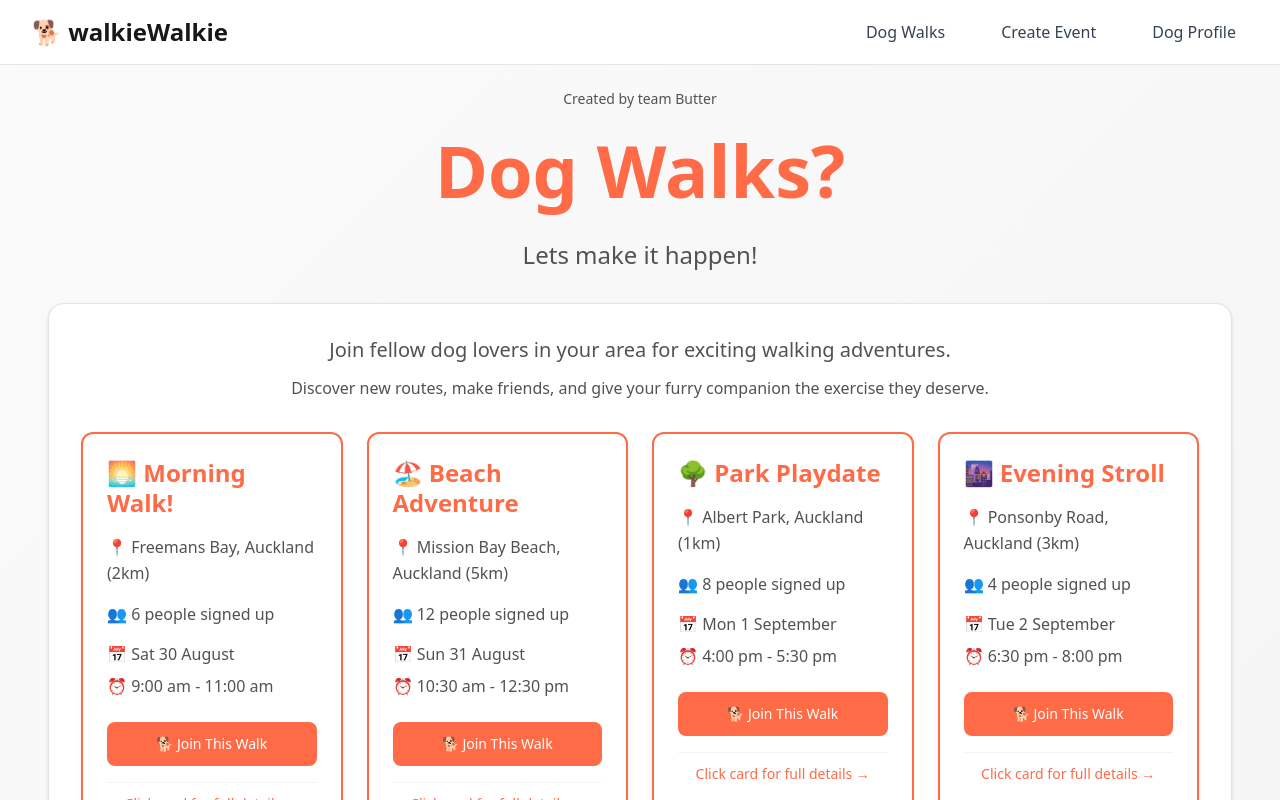
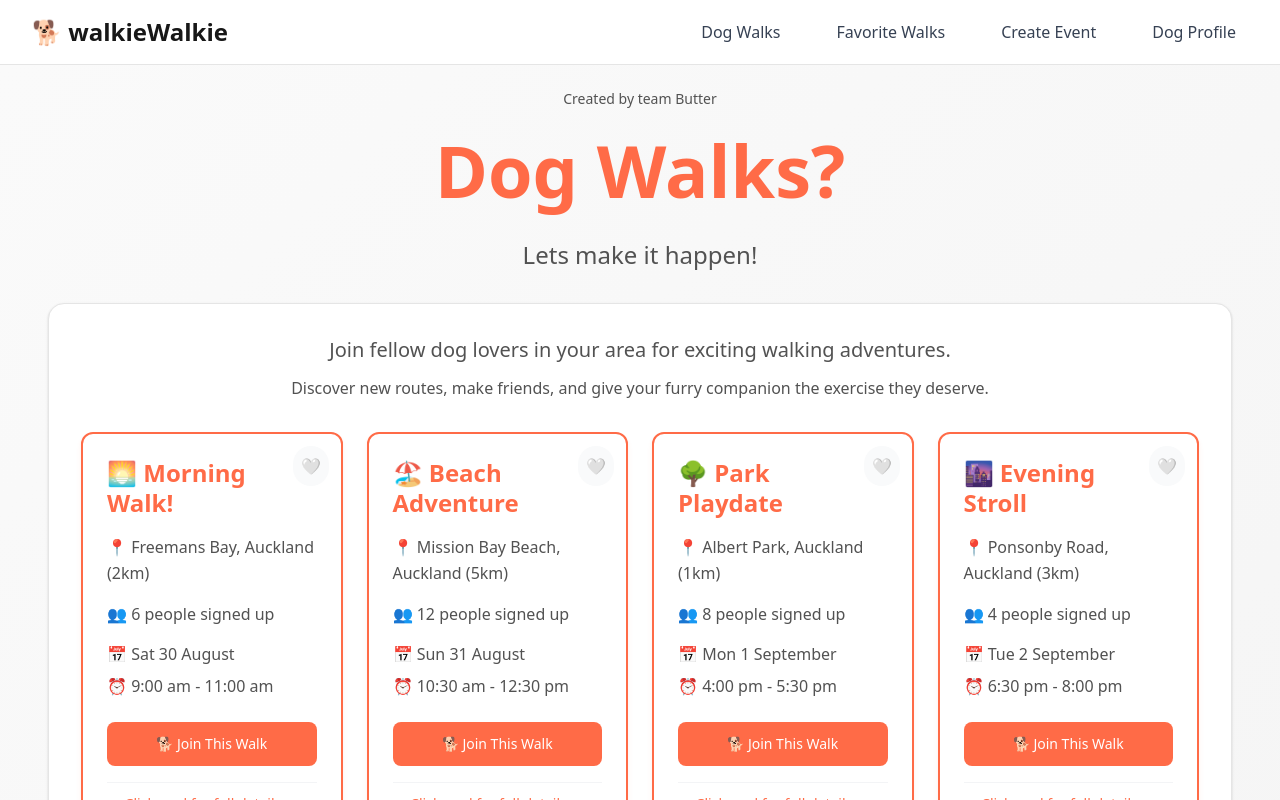
Before and after one commit to Nicoconut1997/walkieWalkie, a React (Vite) app: page / in a window 1280 px wide. Shown: the top 800 px of the page. Built offline with nearby package versions, Linux system fonts and the light colour scheme.

Commit message:
favourite walks

```diff
--- a/src/App.jsx
+++ b/src/App.jsx
@@ -6,6 +6,7 @@ import { Home } from './pages/Home';
 import { DogWalks } from './pages/DogWalks';
 import { DogProfile } from './pages/DogProfile';
 import { CreateEvent } from './pages/CreateEvent';
+import { FavoriteWalks } from './pages/FavoriteWalks';
 import { EventDetails } from './pages/EventDetails';
 
 function App() {
@@ -20,6 +21,7 @@ function App() {
 					<Routes>
 						<Route path='/' element={<Home />} />
 						<Route path='/walks' element={<DogWalks />} />
+						<Route path='/favorites' element={<FavoriteWalks />} />
 						<Route path='/profile' element={<DogProfile />} />
 						<Route path='/create-event' element={<CreateEvent />} />
 						<Route path='/event/:id' element={<EventDetails />} />
--- a/src/components/EventCard.jsx
+++ b/src/components/EventCard.jsx
@@ -1,6 +1,7 @@
 // EventCard - Reusable component for displaying dog walking events
-// Displays event title, location, attendee count, date and time
+// Displays event title, location, attendee count, date and time with favorite functionality
 
+import { useState, useEffect } from 'react';
 import PropTypes from 'prop-types';
 import { Link, useNavigate } from 'react-router-dom';
 
@@ -15,12 +16,28 @@ export const EventCard = ({
 	emoji = '🌅',
 	showCreateButton = false,
 }) => {
+	// Component state
+	const [isFavorited, setIsFavorited] = useState(false);
 	const navigate = useNavigate();
 
 	// Variables / constants
 	const timeRange = `${startTime} - ${endTime}`;
 	const attendeeText = `${attendeeCount} people signed up`;
 
+	// Load favorite status from localStorage
+	useEffect(() => {
+		const savedFavorites = localStorage.getItem('walkieWalkie_favorites');
+		if (savedFavorites) {
+			try {
+				const parsedFavorites = JSON.parse(savedFavorites);
+				setIsFavorited(parsedFavorites.includes(id.toString()));
+			} catch (error) {
+				console.error('Error loading favorites:', error);
+			}
+		}
+	}, [id]);
+
+	// Functions
 	const handleCreateEvent = e => {
 		e.preventDefault();
 		e.stopPropagation();
@@ -34,15 +51,58 @@ export const EventCard = ({
 		alert('🎉 Join event functionality coming soon!');
 	};
 
+	const handleFavoriteToggle = e => {
+		e.preventDefault();
+		e.stopPropagation();
+
+		try {
+			const savedFavorites = localStorage.getItem('walkieWalkie_favorites');
+			let favorites = savedFavorites ? JSON.parse(savedFavorites) : [];
+
+			const eventIdString = id.toString();
+
+			if (isFavorited) {
+				// Remove from favorites
+				favorites = favorites.filter(favId => favId !== eventIdString);
+				setIsFavorited(false);
+			} else {
+				// Add to favorites
+				favorites.push(eventIdString);
+				setIsFavorited(true);
+			}
+
+			localStorage.setItem('walkieWalkie_favorites', JSON.stringify(favorites));
+
+			// Dispatch custom event to notify other components
+			window.dispatchEvent(new CustomEvent('favoritesUpdated'));
+		} catch (error) {
+			console.error('Error updating favorites:', error);
+		}
+	};
+
 	// Return clickable card
 	return (
+		<div className='relative walkie-card bg-white rounded-xl border border-gray-200 shadow-sm p-4 sm:p-5 lg:p-6 max-w-sm w-full hover:transform hover:scale-105 transition-all duration-200'>
+			{/* Favorite Heart Button */}
+			<button
+				onClick={handleFavoriteToggle}
+				className={`absolute top-3 right-3 p-2 rounded-full transition-all duration-200 touch-manipulation ${
+					isFavorited
+						? 'text-red-500 bg-red-50 hover:bg-red-100'
+						: 'text-gray-400 bg-gray-50 hover:bg-gray-100 hover:text-red-500'
+				}`}
+				aria-label={isFavorited ? 'Remove from favorites' : 'Add to favorites'}
+			>
+				{isFavorited ? '❤️' : '🤍'}
+			</button>
+
 			<Link
 				to={`/event/${id}`}
-			className='block walkie-card bg-white rounded-xl border border-gray-200 shadow-sm p-4 sm:p-5 lg:p-6 max-w-sm w-full hover:transform hover:scale-105 transition-all duration-200 cursor-pointer no-underline'
+				className='block no-underline'
 			>
 				<div className='space-y-3 sm:space-y-4'>
 					{/* Event Title */}
-				<h3 className='walkie-main-title text-lg sm:text-xl lg:text-2xl font-bold text-left leading-tight'>
+					<h3 className='walkie-main-title text-lg sm:text-xl lg:text-2xl font-bold text-left leading-tight pr-12'>
 						{emoji} {title}
 					</h3>
 
@@ -95,6 +155,7 @@ export const EventCard = ({
 					</div>
 				</div>
 			</Link>
+		</div>
 	);
 };
 
--- a/src/components/Navigation.jsx
+++ b/src/components/Navigation.jsx
@@ -13,6 +13,7 @@ export const Navigation = () => {
 
 	const navItems = [
 		{ name: 'Dog Walks', path: '/walks' },
+		{ name: 'Favorite Walks', path: '/favorites' },
 		{ name: 'Create Event', path: '/create-event' },
 		{ name: 'Dog Profile', path: '/profile' },
 	];
--- /dev/null
+++ b/src/pages/FavoriteWalks.jsx
@@ -0,0 +1,121 @@
+// FavoriteWalks - Page for viewing user's favorite dog walking events
+// Shows all events that user has favorited with heart functionality
+
+import { useState, useEffect } from 'react';
+import { Link } from 'react-router-dom';
+import { EventsList } from '../components/EventsList';
+import { sampleEvents } from '../data/sampleEvents';
+
+export const FavoriteWalks = () => {
+	// Component state
+	const [favoriteEvents, setFavoriteEvents] = useState([]);
+	const [userEvents, setUserEvents] = useState([]);
+
+	// Function to load favorites
+	const loadFavorites = () => {
+		const savedFavorites = localStorage.getItem('walkieWalkie_favorites');
+		if (savedFavorites) {
+			try {
+				const parsedFavorites = JSON.parse(savedFavorites);
+
+				// Load user-created events
+				const savedUserEvents = localStorage.getItem('walkieWalkie_events');
+				const parsedUserEvents = savedUserEvents ? JSON.parse(savedUserEvents) : [];
+				setUserEvents(parsedUserEvents);
+
+				// Combine all events to find favorites
+				const allEvents = [...sampleEvents, ...parsedUserEvents];
+				const favorites = allEvents.filter(event =>
+					parsedFavorites.includes(event.id.toString())
+				);
+
+				setFavoriteEvents(favorites);
+			} catch (error) {
+				console.error('Error loading favorites:', error);
+			}
+		} else {
+			setFavoriteEvents([]);
+		}
+	};
+
+	// Load favorites and user events from localStorage
+	useEffect(() => {
+		loadFavorites();
+
+		// Listen for favorites updates
+		const handleFavoritesUpdate = () => {
+			loadFavorites();
+		};
+
+		window.addEventListener('favoritesUpdated', handleFavoritesUpdate);
+
+		return () => {
+			window.removeEventListener('favoritesUpdated', handleFavoritesUpdate);
+		};
+	}, []);
+
+	// Return
+	return (
+		<div className='walkie-background min-h-screen'>
+			<div className='max-w-6xl mx-auto px-4 sm:px-6 lg:px-8 py-6 sm:py-8'>
+
+				{/* Page Header */}
+				<div className='text-center mb-8 sm:mb-12'>
+					<h1 className='walkie-main-title text-3xl sm:text-4xl md:text-5xl font-bold mb-3 sm:mb-4'>
+						❤️ Favorite Walks
+					</h1>
+					<p className='walkie-subtitle text-base sm:text-lg max-w-2xl mx-auto px-4'>
+						Your saved walking adventures. Tap the heart on any walk to add it to your favorites!
+					</p>
+				</div>
+
+				{/* Favorites Content */}
+				{favoriteEvents.length > 0 ? (
+					<>
+						{/* Stats */}
+						<div className='mb-6 sm:mb-8'>
+							<div className='walkie-section-border bg-white rounded-xl border border-gray-200 shadow-sm p-4 sm:p-6'>
+								<div className='text-center'>
+									<p className='walkie-subtitle text-sm sm:text-base'>
+										You have <span className='walkie-main-title font-semibold'>{favoriteEvents.length}</span> favorite walk{favoriteEvents.length !== 1 ? 's' : ''}
+									</p>
+								</div>
+							</div>
+						</div>
+
+						{/* Favorites Grid */}
+						<EventsList events={favoriteEvents} />
+					</>
+				) : (
+					/* Empty State */
+					<div className='text-center py-12 sm:py-16'>
+						<div className='walkie-section-border bg-white rounded-xl border border-gray-200 shadow-sm p-8 sm:p-12 max-w-md mx-auto'>
+							<div className='text-6xl sm:text-7xl mb-4'>💝</div>
+							<h3 className='walkie-main-title text-xl sm:text-2xl font-bold mb-4'>
+								No Favorites Yet
+							</h3>
+							<p className='walkie-subtitle text-base sm:text-lg mb-6'>
+								Start exploring dog walks and tap the ❤️ on any event you'd like to save for later!
+							</p>
+							<div className='space-y-3 sm:space-y-0 sm:space-x-4 sm:flex sm:justify-center'>
+								<Link
+									to='/walks'
+									className='walkie-button inline-flex items-center justify-center font-medium text-white px-6 py-3 text-base rounded-lg w-full sm:w-auto min-h-[48px] touch-manipulation no-underline'
+								>
+									🦮 Browse Walks
+								</Link>
+								<Link
+									to='/create-event'
+									className='inline-flex items-center justify-center font-medium text-gray-700 bg-white border-2 border-gray-300 hover:border-orange-500 hover:text-orange-500 px-6 py-3 text-base rounded-lg w-full sm:w-auto min-h-[48px] touch-manipulation no-underline transition-colors'
+								>
+									✨ Create Event
+								</Link>
+							</div>
+						</div>
+					</div>
+				)}
+
+			</div>
+		</div>
+	);
+};
```
Lines whose indentation alone changed are shown as unchanged.
